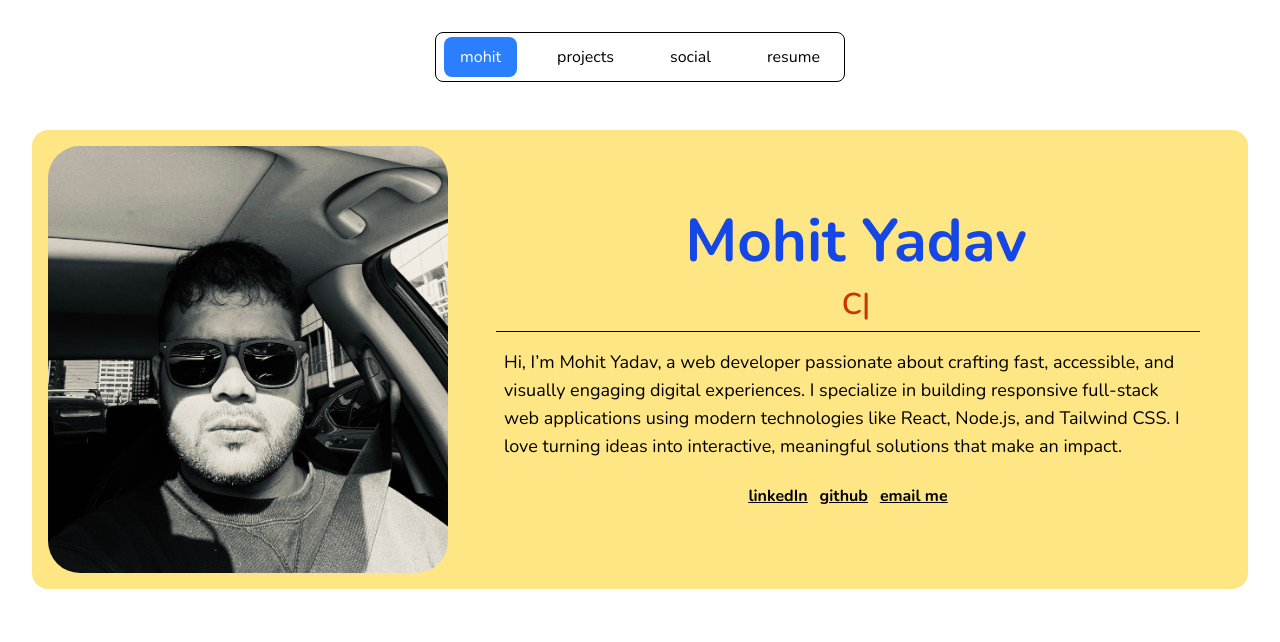
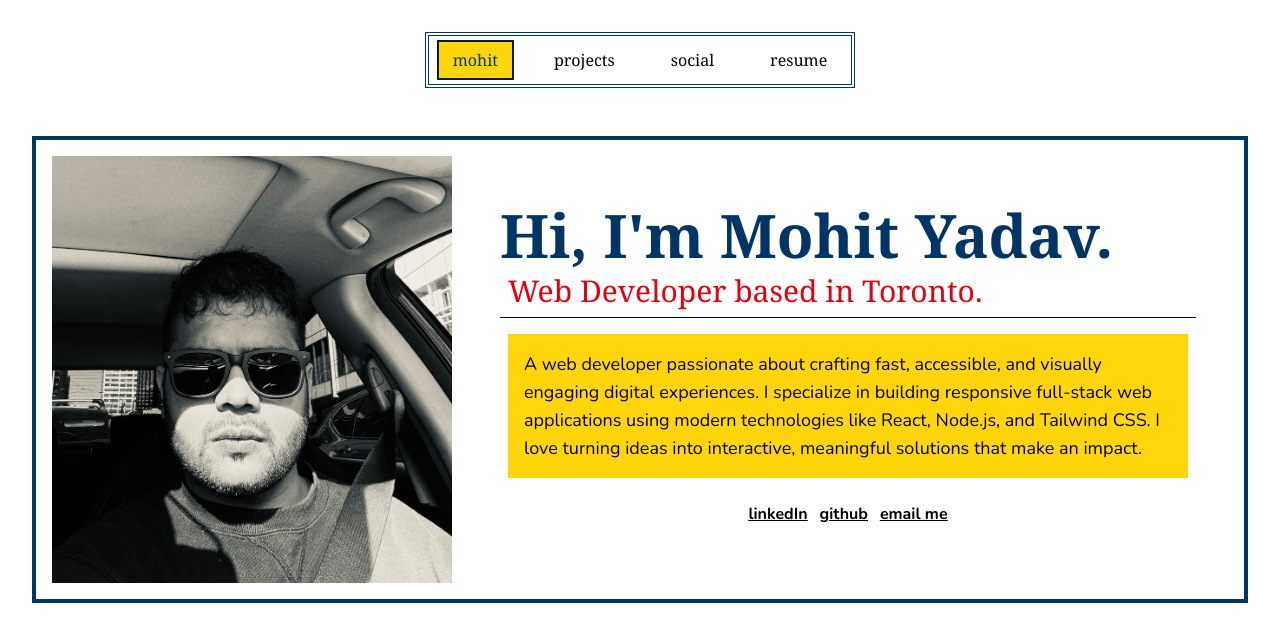
Before and after one commit to yaadevmohit/mohit-yadav, a React (Vite) app: page / in a window 1280 px wide. Shown: the top 642 px of the page. Built offline with nearby package versions, Linux system fonts and the light colour scheme.

Commit message:
new design update

```diff
--- a/index.html
+++ b/index.html
@@ -9,7 +9,7 @@
     <meta name="viewport" content="width=device-width, initial-scale=1.0" />
     <title>Mohit Yadav</title>
   </head>
-  <body class="nunitoRegular">
+  <body class="">
     <div id="root"></div>
     <script type="module" src="/src/main.tsx"></script>
   </body>
--- a/src/components/Hero.tsx
+++ b/src/components/Hero.tsx
@@ -1,30 +1,24 @@
-import { ReactTyped } from "react-typed"
 const Hero = () => {
   return (
-    <main className="md:bg-amber-200 w-full md:my-12 my-3 flex flex-col lg:flex-row items-center gap-4 md:p-4 rounded-2xl">
-        <img src="./IMG_1368.JPG" className="md:w-[400px] rounded-4xl" alt="" />
+    <main className="w-full md:my-12 my-3 flex flex-col lg:flex-row items-center gap-4 md:p-4 border-[#003566] md:border-4">
+        <img src="./IMG_1368.JPG" className="md:w-[400px]" alt="" />
         <div className="flex flex-col md:p-4 md:mx-4 m-w-3xl">
             <h1
-              className="text-5xl text-blue-700 md:text-6xl lgmy-4 font-bold w-full m-2 nunitoBold"
+              className="text-5xl text-left text-[#003566] md:text-6xl font-bold w-full"
             >
-              Mohit Yadav
+              Hi, I'm Mohit Yadav.
             </h1>
 
             <h2
-              className="text-2xl text-orange-700 md:text-3xl lgmy-4 font-semibold w-full m-2 nunitoSemiBold"
+              className="text-2xl text-red-600 text-left md:text-3xl lgmy-4  w-full m-2"
             >
-              <ReactTyped
-                strings={["Web Developer", "React Expert", "Creative Coder"]}
-                typeSpeed={70}
-                backSpeed={50}
-                loop
-              />
+             Web Developer based in Toronto.
             </h2>
             <hr />
             <p
-              className="text-lg  text-left md:mx-2 md:my-4 nunitoRegular"
+              className="text-lg  text-left md:mx-2 md:my-4 nunitoRegular bgCustomYellow p-4"
             >
-                Hi, I’m Mohit Yadav, a web developer passionate about crafting fast, accessible, and visually engaging digital experiences.
+                A web developer passionate about crafting fast, accessible, and visually engaging digital experiences.
                 I specialize in building responsive full-stack web applications using modern technologies like React, Node.js, and Tailwind CSS.
                 I love turning ideas into interactive, meaningful solutions that make an impact.
             </p>
--- a/src/components/Navbar.tsx
+++ b/src/components/Navbar.tsx
@@ -8,7 +8,7 @@ const NavBar = () => {
     // create a navbar with about, projects, contact, social, resume
     <>
     <nav className="w-full">
-      <ul className='flex md:space-x-6 justify-center p-1 px-2 border rounded-lg w-fit m-auto relative'>
+      <ul className='flex md:space-x-6 justify-center p-1 px-2 w-fit m-auto relative border-double border-4 border-[#003566]'>
       {links.map((link) => (
         <li
           key={link}
@@ -18,11 +18,11 @@ const NavBar = () => {
           {active === link && (
             <motion.span
               layoutId="active-bg"
-              className="absolute inset-0 rounded-lg bg-blue-500 text-amber-50"
+              className="absolute inset-0 border-2 border-[#001d3d] bg-[#ffd60a] text-amber-50"
               transition={{ type: "spring", stiffness: 500, damping: 30 }}
             ></motion.span>
           )}
-          <a className={`relative z-10 ${active === link && `text-white`}`}>{link}</a>
+          <a className={`relative z-10 ${active === link && `text-[#003566]`}`}>{link}</a>
         </li>
       ))}
       </ul>
--- a/src/index.css
+++ b/src/index.css
@@ -17,6 +17,7 @@
 body, img {
   margin: 0;
   padding: 0;
+  font-family: Georgia, 'Times New Roman', Times, serif;
 }
 
 @layer components {
@@ -27,6 +28,10 @@ body, img {
 
   .navbarLinks:hover, .navbarLinks:active {
     @apply text-blue-900 underline scale-115 transition-all duration-200;
+  }
+
+  .bgCustomYellow {
+    @apply bg-[#ffd60a]
   }
 
   .nunitoRegular {
```
